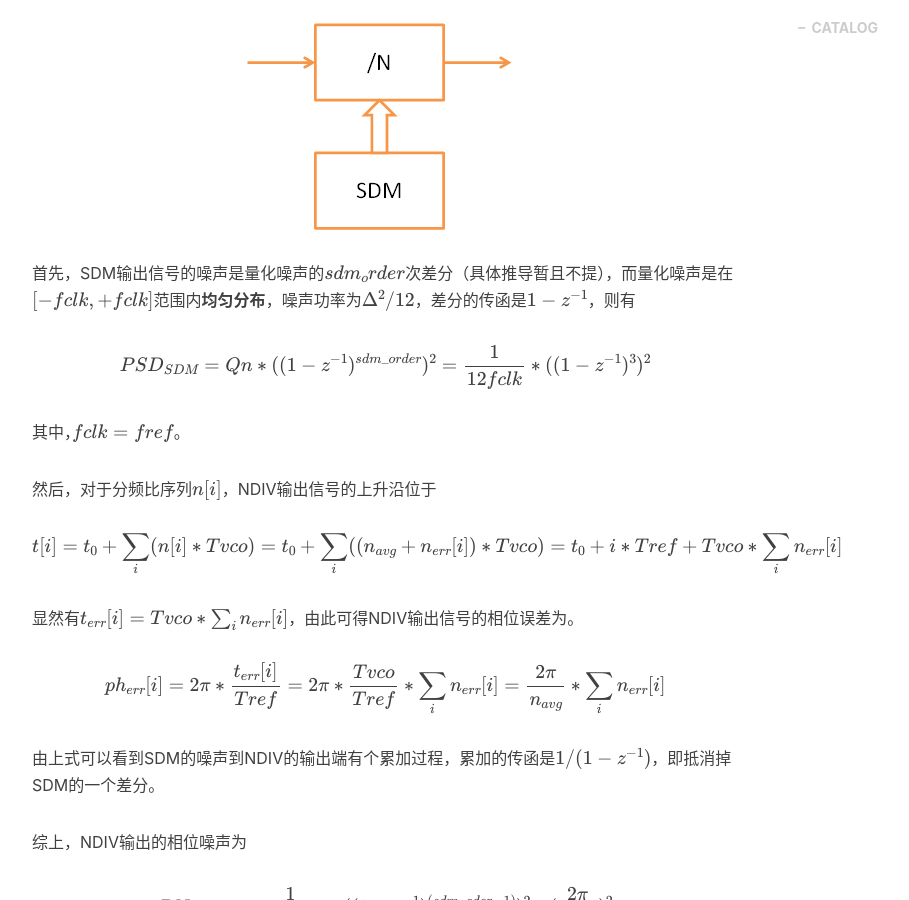
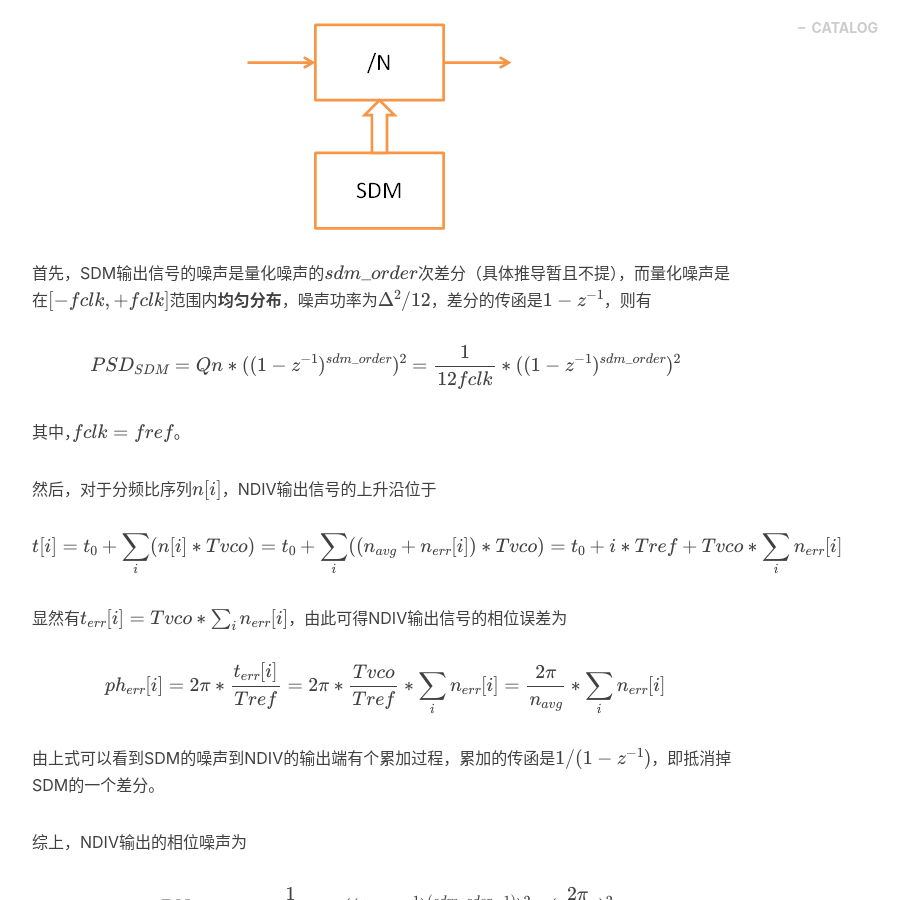
Before and after one commit to mazhaoxin/mazhaoxin.github.io, a Jekyll site: the page built from _posts/2015-08-23-NDIV's_Phase_Noise_Due_To_SDM.md, in a window 1280 px wide and 900 px high, scrolled down 601 px. Shown: the whole window, without its empty margins (233-1142 px from the left). Built offline with Jekyll 4.4.1, drawn with Linux system fonts in a browser that asks for light colours; nearby versions of some CDN libraries; formulas are drawn with MathJax 3; comment, search, counter and statistics services are not loaded.

Commit message:
Update 2015-08-23-NDIV's_Phase_Noise_Due_To_SDM.md
Fix typo.

```diff
--- a/_posts/2015-08-23-NDIV's_Phase_Noise_Due_To_SDM.md
+++ b/_posts/2015-08-23-NDIV's_Phase_Noise_Due_To_SDM.md
@@ -13,10 +13,10 @@ SDM是PLL里很重要的一个噪声源，下面分析一下SDM对NDIV输出时
 
 ![](/img/in-post/{{page.id | replace:'/','-'}}/diagram.png)
 
-首先，SDM输出信号的噪声是量化噪声的$sdm\_order$次差分（具体推导暂且不提），而量化噪声是在$[-fclk , +fclk]$范围内**均匀分布**，噪声功率为$\Delta^2/12$，差分的传函是$1-z^{-1}$，则有
+首先，SDM输出信号的噪声是量化噪声的$sdm\\_order$次差分（具体推导暂且不提），而量化噪声是在$[-fclk , +fclk]$范围内**均匀分布**，噪声功率为$\Delta^2/12$，差分的传函是$1-z^{-1}$，则有
 
 $$
-PSD_{SDM} = Qn*((1-z^{-1})^{sdm\_order})^2 = \frac{1}{12fclk}*((1-z^{-1})^3)^2
+PSD_{SDM} = Qn*((1-z^{-1})^{sdm\_order})^2 = \frac{1}{12fclk}*((1-z^{-1})^{sdm\_order})^2
 $$
 
 其中，$fclk = fref$。
@@ -27,7 +27,7 @@ $$
 t[i] = t_0+\sum_i (n[i] *Tvco) = t_0+\sum_i((n_{avg}+n_{err}[i])*Tvco) = t_0+i*Tref+Tvco*\sum_i n_{err}[i]
 $$
 
-显然有$t_{err}[i]=Tvco*\sum_i n_{err}[i]$，由此可得NDIV输出信号的相位误差为。
+显然有$t_{err}[i]=Tvco*\sum_i n_{err}[i]$，由此可得NDIV输出信号的相位误差为
 
 $$
 ph_{err}[i]=2\pi*\frac{t_{err}[i]}{Tref}=2\pi*\frac{Tvco}{Tref}*\sum_i n_{err}[i]=\frac{2\pi}{n_{avg}}*\sum_i n_{err}[i]
```
